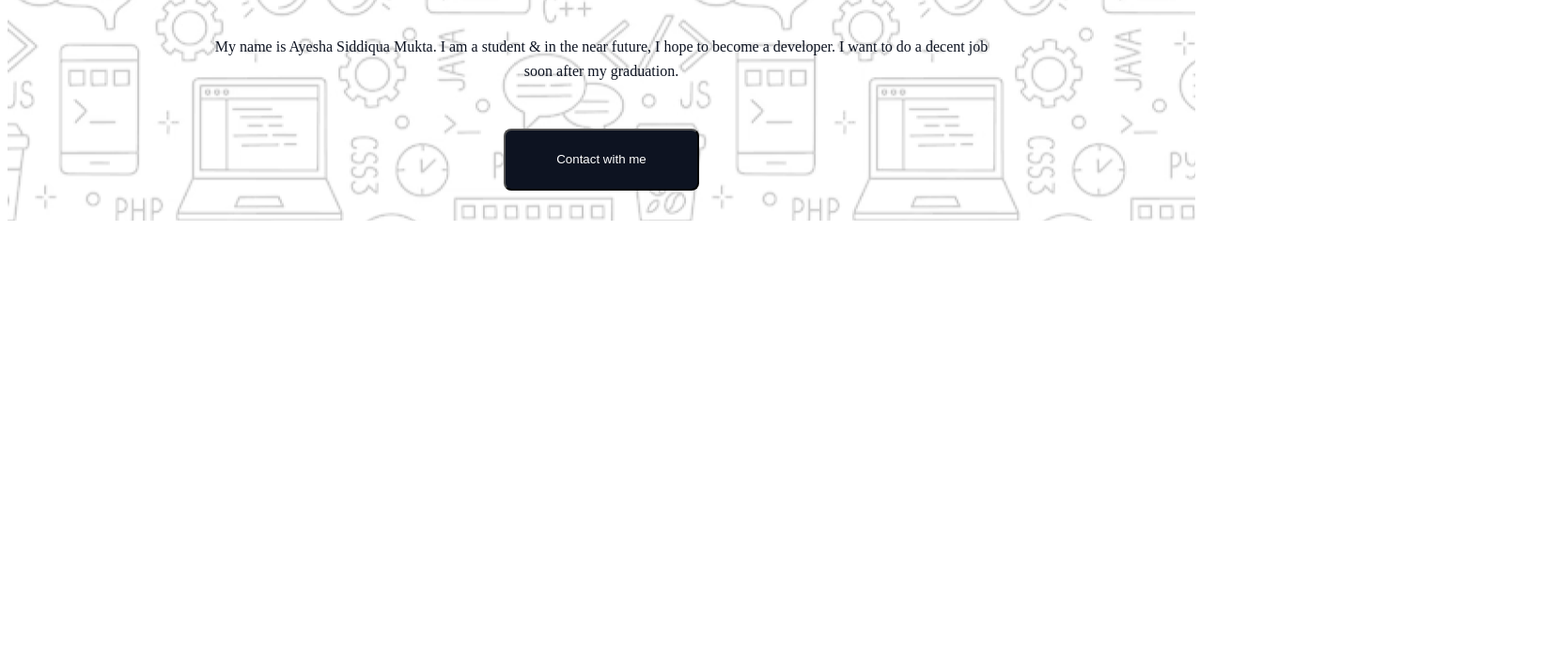
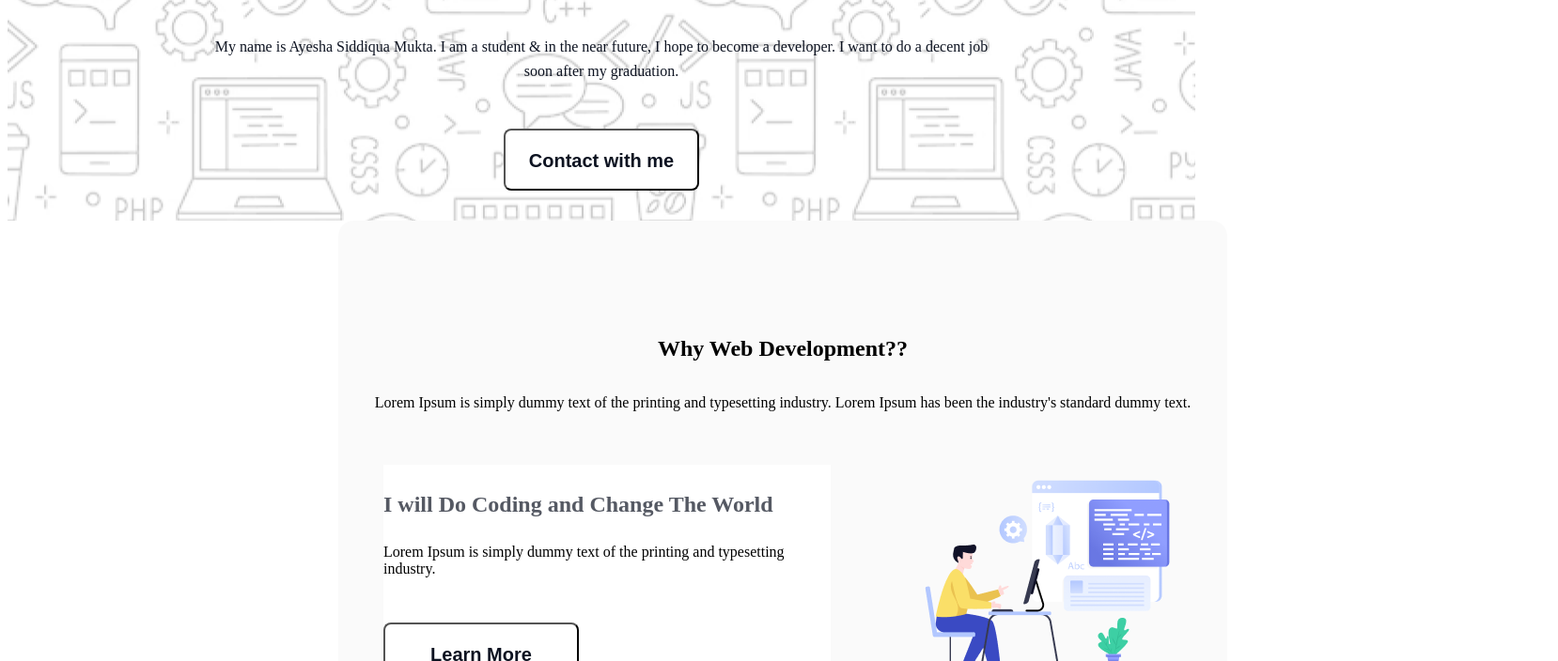
Before and after one commit to ayeshamukta/assignment-one, a plain HTML site: page index.html in a window 1280 px wide. Shown: the part 396-1100 px from the top of the page at 94% size, 1658 px wide, since content can reach past the window. Before the commit the page ends 800 px from the top, so only its background shows below. Drawn offline with Linux system fonts and the light colour scheme; a web font is replaced by a local one.

Commit message:
why dev part

```diff
--- a/index.html
+++ b/index.html
@@ -9,7 +9,7 @@
 </head>
 <body>
     <header>
-
+        <!-- New Year Part -->
         <section id="group">
             <div class="dev">
                 <img class="grp" src="assets/Group.png" alt="">
@@ -21,11 +21,51 @@
             </div>
         </section>
 
+    </header>
+    <main>
+        <!-- why development part -->
+        <section class="bg">
+            <div class="bg-two">
+                <div class="w-dev">
+                    <div class="heading">
+                        <h2>Why Web Development??</h2>
+                        <p>Lorem Ipsum is simply dummy text of the printing and typesetting industry. Lorem Ipsum has been the industry's standard dummy text.</p>
+                    </div>
+                    <div class="content">
+                        <div class="description">
+                            <h3 class="title">I will Do Coding and Change The World</h3>
+                            <p>Lorem Ipsum is simply dummy text of the printing and typesetting industry.</p>
+                            <button class="btn">Learn More</button>
+                        </div>
+                        <img src="assets/Layer_1.png" alt="">
+                    </div>
 
+                    <div class="content">
+                        <img src="assets/Group 3.png" alt="">
+                        <div class="description">
+                            <h3 class="title">I will help People by creating Modern Web System</h3>
+                            <p>Lorem Ipsum is simply dummy text of the printing and typesetting industry.</p>
+                            <button class="btn">Learn More</button>
+                        </div>
 
+                    </div>
 
-    </header>
-    <main></main>
+                    <div class="content">
+                        <div class="description">
+                            <h3 class="title">I will Do Coding and Change The World</h3>
+                            <p>Lorem Ipsum is simply dummy text of the printing and typesetting industry.</p>
+                            <button class="btn">Learn More</button>
+                        </div>
+                        <img src="assets/Group 4.png" alt="">
+                    </div>
+
+                    </div>
+                </div>
+            </div>
+        </section>
+
+        <!-- Video part -->
+    </main>
     <footer></footer>
 </body>
 </html>
--- a/style/style.css
+++ b/style/style.css
@@ -1,5 +1,13 @@
 @import url('https://fonts.googleapis.com/css2?family=Azeret+Mono:ital,wght@0,100..900;1,100..900&display=swap');
+*
 
+.azeret-mono-normal {
+  font-family: "Azeret Mono", monospace;
+  font-optical-sizing: auto;
+  font-weight: normal;
+  font-style: normal;
+}
+/* New Year Part  */
 .dev
 {
     display: flex;
@@ -38,6 +46,7 @@
 #group
 {
     background-image: url(../assets/Hero-bg.png);
+    /* bottom: 4462px; */
 }
 .btn
 {
@@ -49,3 +58,92 @@
     width: 208px;
     height: 66px;
 }
+/* why development part */
+
+.bg .bg-two >.w-dev
+{
+    width: 946px;
+    height: 1072px;
+    display: flex;
+    flex-direction: column;
+    justify-content: center;
+    align-items: center;
+    padding: 0px;
+    margin: 48px 0px;
+}
+.w-dev .content
+{
+    display: flex;
+    justify-content: space-between;
+    gap: 99px;
+    width: 850px;
+    height: 240px;
+    align-items: center;
+    margin: 32px 0px;
+
+}
+.title
+{
+    background-color: ;
+    color: rgba(13, 19, 33, 0.7);
+    font-size: 24px;
+    font-weight: 700;
+    line-height: 36px;
+    letter-spacing: 0%;
+    text-align: left;
+}
+.btn
+{
+    color: rgb(13, 19, 33);
+    font-size: 20px;
+    font-weight: 600;
+    line-height: 23px;
+    letter-spacing: 0%;
+    text-align: center;
+    background-color: white;
+}
+.bg
+{
+    width: 1650px;
+    height: 5245px;
+    background: rgb(255, 255, 255);
+    display: flex;
+    justify-content: center;
+    /* align-items: center; */
+
+}
+.content .description
+{
+    background-color: rgb(255, 255, 255);
+    border: none;
+
+
+}
+.w-dev .heading
+{
+
+    width: 946px;
+    height: 1235px;
+
+    display: flex;
+    flex-direction: column;
+    justify-content: center;
+    align-items: center;
+    padding: 0px;
+
+
+    margin: 0px 10px;
+}
+.bg-two
+{
+    width: 946px;
+    height: 1235px;
+    display: flex;
+    flex-direction: column;
+    justify-content: center;
+    align-items: center;
+    padding: 0px;
+    margin: 0px 10px;
+    border-radius: 16px;
+    background: rgba(13, 19, 33, 0.02);
+}
```
